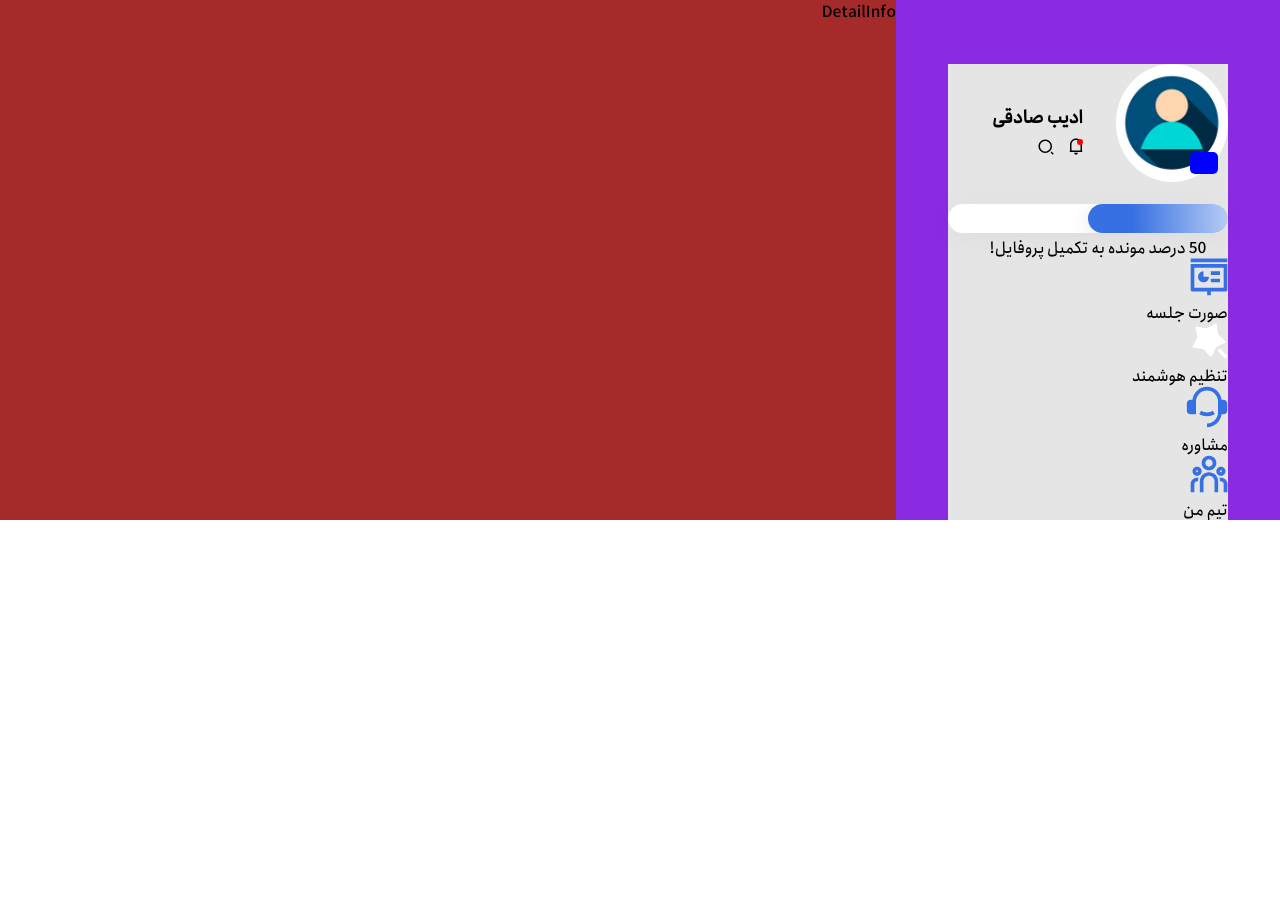
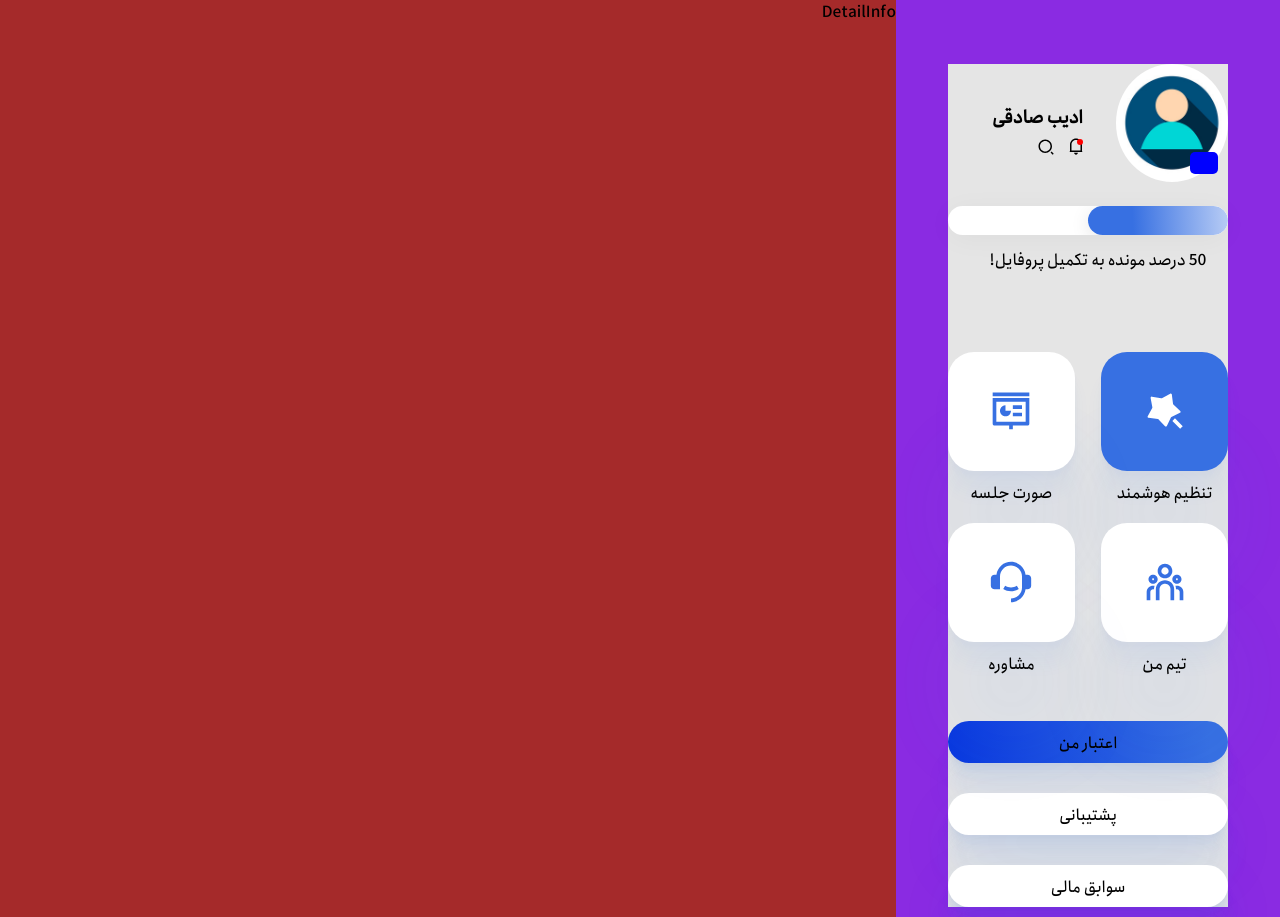
Before and after one commit to adibsadeghi1993/uplaw, a React (Create React App) app: page / in a window 1280 px wide. Before the commit the page ends 800 px from the top, so only its background shows below. Built offline with nearby package versions, Linux system fonts and the light colour scheme; some icons are missing.

Commit message:
profile was completed

```diff
--- a/src/components/userInfo/commonFiles/userProfile/userImage/userImage.css
+++ b/src/components/userInfo/commonFiles/userProfile/userImage/userImage.css
@@ -55,7 +55,7 @@
 
 .progress-bar {
     display: flex;
-    margin-top: 20px;
+    margin-top: 22px;
     background: #ffffff;
 
     height: 1.8rem;
@@ -72,7 +72,7 @@
   }
   .compoletedprogress {
     font-weight: 400;
-    margin-top: 3px;
+    margin-top: 13px;
     margin-left: 20px;
     text-align: center;
   }
--- a/src/components/userInfo/commonFiles/userProfile/userItems/UserItems.js
+++ b/src/components/userInfo/commonFiles/userProfile/userItems/UserItems.js
@@ -1,5 +1,5 @@
 import React from "react";
-import "./UserItems";
+import "./userItems.css";
 import meetingImage from "../../../../../asstes/meeting.svg"
 import adjustImage from "../../../../../asstes/adjust.svg"
 import adviseImage from "../../../../../asstes/advise.svg"
@@ -39,6 +39,10 @@ const UserItems = () => {
         </div>
       </div>
     </section>
+
+    <div className="creditbtn">اعتبار من</div>
+      <div className="supportbtn">پشتیبانی</div>
+      <div className="financialbtn">سوابق مالی</div>
     </div>
   );
 };
--- a/src/components/userInfo/commonFiles/userProfile/userItems/userItems.css
+++ b/src/components/userInfo/commonFiles/userProfile/userItems/userItems.css
@@ -0,0 +1,106 @@
+.userItems {
+  display: flex;
+  flex-direction: column;
+  justify-content: center;
+  align-items: center;
+  justify-content: center;
+  margin-top: 72px;
+}
+
+.section_one {
+  display: flex;
+  flex-direction: row-reverse;
+  justify-content: space-between;
+  align-items: center;
+  margin-top: 10px;
+  margin-bottom: 20px;
+  width: 100%;
+  flex-wrap: wrap;
+}
+.section_tow {
+  display: flex;
+  justify-content: space-between;
+  flex-direction: row-reverse;
+  align-items: center;
+  margin-bottom: 10px;
+  width: 100%;
+  flex-wrap: wrap;
+}
+
+.creditbtn {
+  background: linear-gradient(266.18deg, #3770e2 7.12%, #0938df 99.54%);
+  width: 100%;
+  text-align: center;
+  padding: 10px;
+  outline: none;
+  border: none;
+  box-shadow: 0px 100px 80px rgba(55, 112, 226, 0.07),
+    0px 41.7776px 33.4221px rgba(55, 112, 226, 0.0503198),
+    0px 22.3363px 17.869px rgba(55, 112, 226, 0.0417275),
+    0px 12.5216px 10.0172px rgba(55, 112, 226, 0.035),
+    0px 6.6501px 5.32008px rgba(55, 112, 226, 0.0282725),
+    0px 2.76726px 2.21381px rgba(55, 112, 226, 0.0196802);
+  border-radius: 26px;
+  margin-bottom: 30px;
+  margin-top: 37px;
+}
+.supportbtn {
+  background-color: #ffffff;
+  width: 100%;
+  text-align: center;
+
+  padding: 10px;
+  outline: none;
+  border: none;
+  box-shadow: 0px 100px 80px rgba(55, 112, 226, 0.07),
+    0px 41.7776px 33.4221px rgba(55, 112, 226, 0.0503198),
+    0px 22.3363px 17.869px rgba(55, 112, 226, 0.0417275),
+    0px 12.5216px 10.0172px rgba(55, 112, 226, 0.035),
+    0px 6.6501px 5.32008px rgba(55, 112, 226, 0.0282725),
+    0px 2.76726px 2.21381px rgba(55, 112, 226, 0.0196802);
+  border-radius: 26px;
+  margin-bottom: 30px;
+}
+.financialbtn {
+  background-color: #ffffff;
+  width: 100%;
+  text-align: center;
+  padding: 10px;
+  outline: none;
+  border: none;
+  box-shadow: 0px 100px 80px rgba(55, 112, 226, 0.07),
+    0px 41.7776px 33.4221px rgba(55, 112, 226, 0.0503198),
+    0px 22.3363px 17.869px rgba(55, 112, 226, 0.0417275),
+    0px 12.5216px 10.0172px rgba(55, 112, 226, 0.035),
+    0px 6.6501px 5.32008px rgba(55, 112, 226, 0.0282725),
+    0px 2.76726px 2.21381px rgba(55, 112, 226, 0.0196802);
+  border-radius: 26px;
+  margin-bottom: 10px;
+}
+
+.userItems_item {
+  display: flex;
+  justify-content: center;
+  flex-direction: column;
+  align-items: center;
+}
+.userItems_item p {
+  margin-top: 10px;
+}
+
+.userItems_item_flex {
+  display: flex;
+  justify-content: center;
+  align-items: center;
+  width: 127px;
+  height: 119px;
+
+  background: #ffffff;
+  box-shadow: 0px 100px 80px rgba(55, 112, 226, 0.07),
+    0px 22.3363px 17.869px rgba(55, 112, 226, 0.0417275),
+    0px 6.6501px 5.32008px rgba(55, 112, 226, 0.0282725);
+  border-radius: 26px;
+}
+.adjust {
+  background: #3770e2;
+}
```
